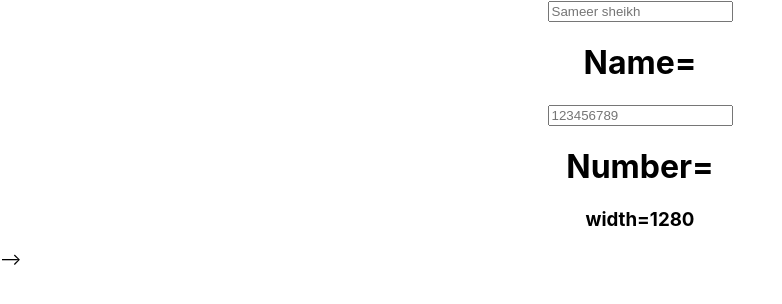
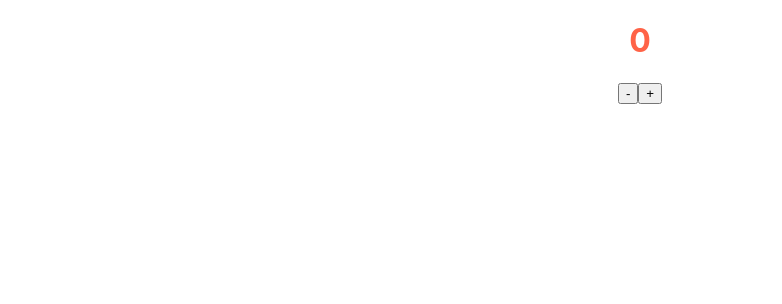
Before and after one commit to sameersheikh2/React-hooks, a React (Create React App) app: page / in a window 1280 px wide. Shown: the top 304 px of the page, without its empty margins (0-782 px from the left). Built offline with nearby package versions, Linux system fonts and the light colour scheme.

Commit message:
src/Components/Input/count.js

```diff
--- a/public/index.html
+++ b/public/index.html
@@ -13,6 +13,6 @@
     <script src="https://code.jquery.com/jquery-3.2.1.slim.min.js" integrity="sha384-KJ3o2DKtIkvYIK3UENzmM7KCkRr/rE9/Qpg6aAZGJwFDMVNA/GpGFF93hXpG5KkN" crossorigin="anonymous"></script>
       <script src="https://cdnjs.cloudflare.com/ajax/libs/popper.js/1.12.9/umd/popper.min.js" integrity="sha384-ApNbgh9B+Y1QKtv3Rn7W3mgPxhU9K/ScQsAP7hUibX39j7fakFPskvXusvfa0b4Q" crossorigin="anonymous"></script>
       <script src="https://maxcdn.bootstrapcdn.com/bootstrap/4.0.0/js/bootstrap.min.js" integrity="sha384-JZR6Spejh4U02d8jOt6vLEHfe/JQGiRRSQQxSfFWpi1MquVdAyjUar5+76PVCmYl" crossorigin="anonymous"></script>
-    -->
+
   </body>
 </html>
--- a/src/App.css
+++ b/src/App.css
@@ -1,5 +1,6 @@
 .App {
   text-align: center;
+  color: tomato;
 }
 
 .App-logo {
--- a/src/App.js
+++ b/src/App.js
@@ -1,11 +1,12 @@
 import React from 'react';
 import './App.css';
-import Name from './Components/Input/user-input';
+//import Name from './Components/Input/user-input';
+import Counter from './Components/Input/count'
 
 function App(){
   return (
     <div className="App">
-    <Name/>
+    <Counter/>
 
     </div>
   );
--- /dev/null
+++ b/src/Components/Input/count.js
@@ -0,0 +1,24 @@
+import React, { useState} from 'react';
+
+
+function Counter () {
+    const [Count, setCount] = useState("0");
+
+
+    function ChangeCount(e){
+    setCount(e.target.value--);
+    }
+    function ChangeCountAdd(e){
+        setCount(e.target.value++)
+    }
+    return(
+        <div>
+        <h1>{Count}</h1>
+            <button
+            onClick={ChangeCount}>-</button>
+            <button onClick={ChangeCountAdd}>+</button>
+        </div>
+    )
+
+}
+export default Counter;
--- a/src/Components/Input/user-input.js
+++ b/src/Components/Input/user-input.js
@@ -26,7 +26,7 @@
   }
 
   return (
-      <div class="card">
+      <div>
           <input
               type="text"
               value={Name}
```
